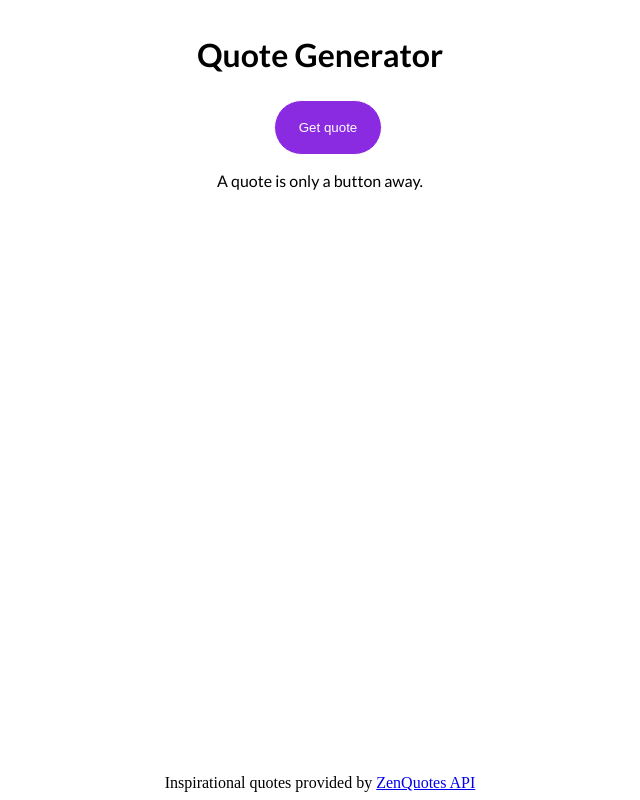
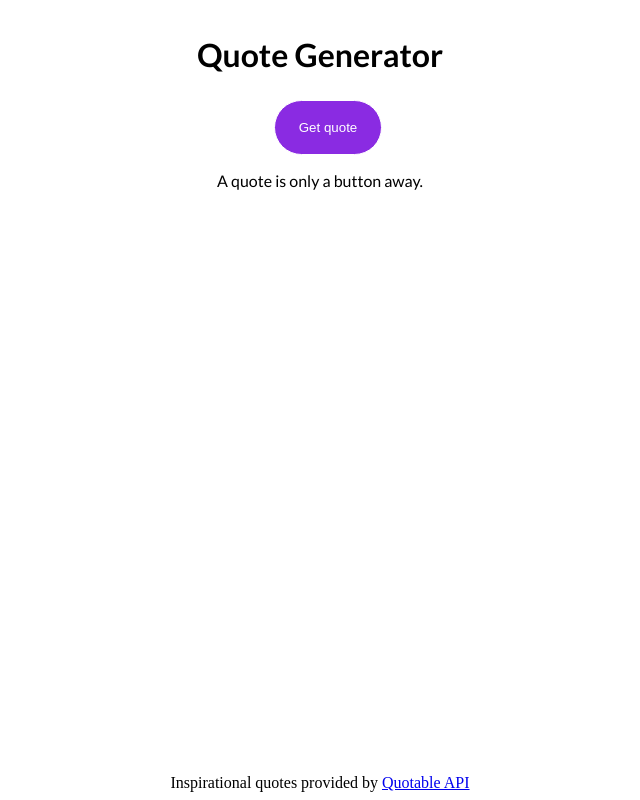
Before and after one commit to rzilla92/zen-quote-generator, a React (Vite) app: page / in a window 1280 px wide. Shown: the whole page, without its empty margins (320-960 px from the left). Built offline with nearby package versions, Linux system fonts and the light colour scheme; some icons are missing.

Commit message:
edit credit

```diff
--- a/src/Footer.jsx
+++ b/src/Footer.jsx
@@ -2,7 +2,7 @@ import React from 'react'
 
 export const Footer = () => {
   return (
-    <footer>Inspirational quotes provided by <a href="https://zenquotes.io/" target="_blank">ZenQuotes API</a>
+    <footer>Inspirational quotes provided by <a href="https://api.quotable.io" target="_blank">Quotable API</a>
     </footer>
   )
 }
```
